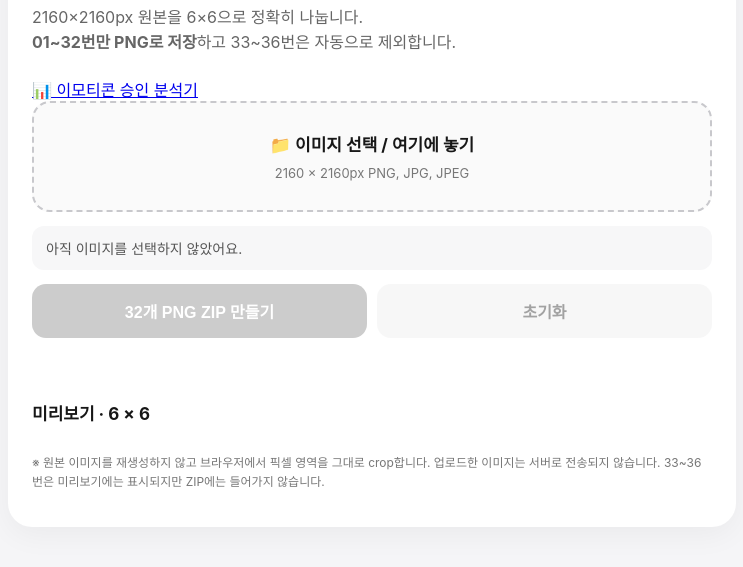
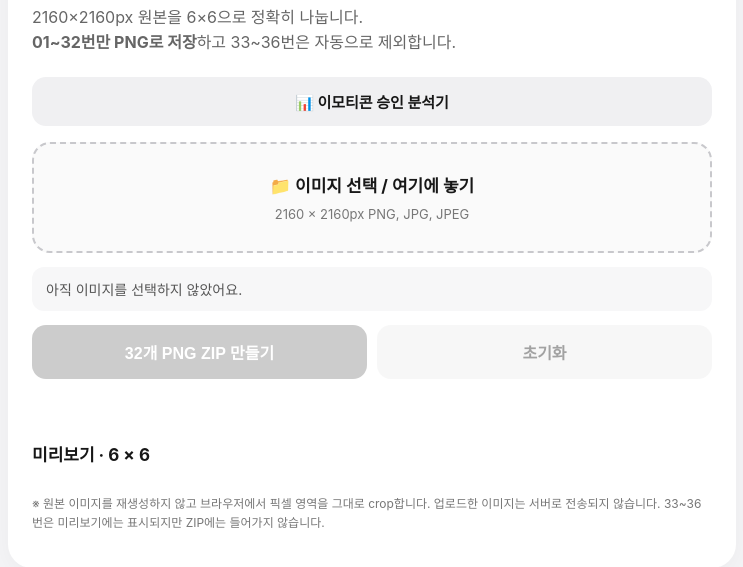
Before and after one commit to khbkfzcsvm-del/nananboo, a plain HTML site: page index.html in a window 1280 px wide. Shown: the part 91-658 px from the top of the page, without its empty margins (268-1011 px from the left). Drawn offline with nearby package versions, Linux system fonts and the light colour scheme.

Commit message:
index.html 업데이트

```diff
--- a/index.html
+++ b/index.html
@@ -9,6 +9,23 @@
   *{box-sizing:border-box}
   body{margin:0;background:#f5f5f7;color:#171717;font-family:-apple-system,BlinkMacSystemFont,"Apple SD Gothic Neo","Noto Sans KR",sans-serif}
   .wrap{width:min(760px,100%);margin:auto;padding:24px 16px 40px}
+  .analyzer-button{
+  display:block;
+  width:100%;
+  padding:14px;
+  margin:0 0 16px;
+  background:#f0f0f2;
+  color:#171717;
+  text-align:center;
+  text-decoration:none;
+  border-radius:14px;
+  font-size:15px;
+  font-weight:700;
+}
+
+.analyzer-button:active{
+  background:#e2e2e5;
+}
   .card{background:#fff;border-radius:24px;padding:24px;box-shadow:0 8px 30px #0000000c}
   h1{margin:0 0 8px;font-size:28px}
   .sub{margin:0 0 22px;color:#666;line-height:1.55}
```
